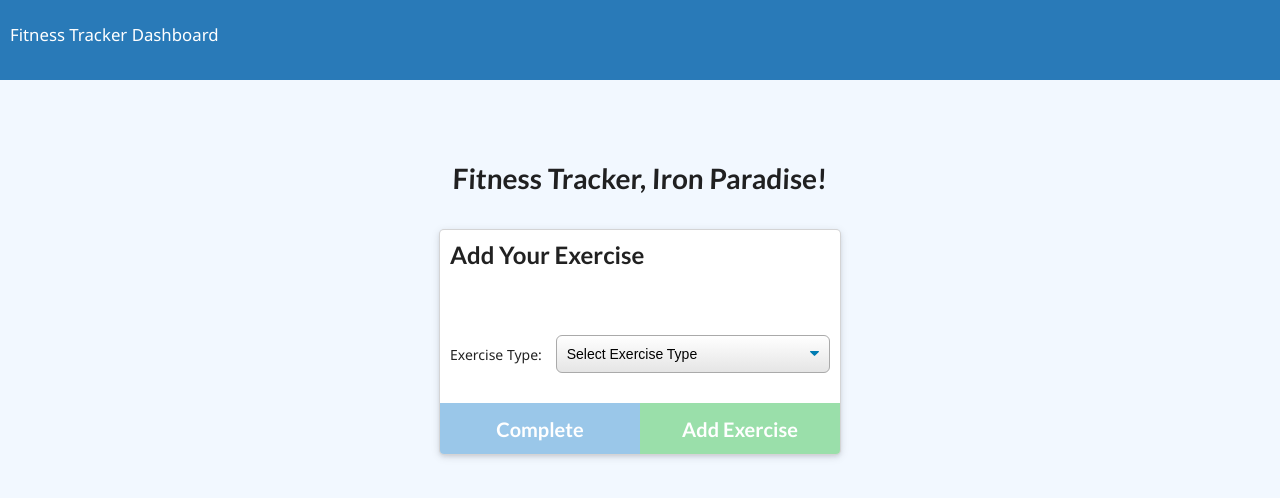
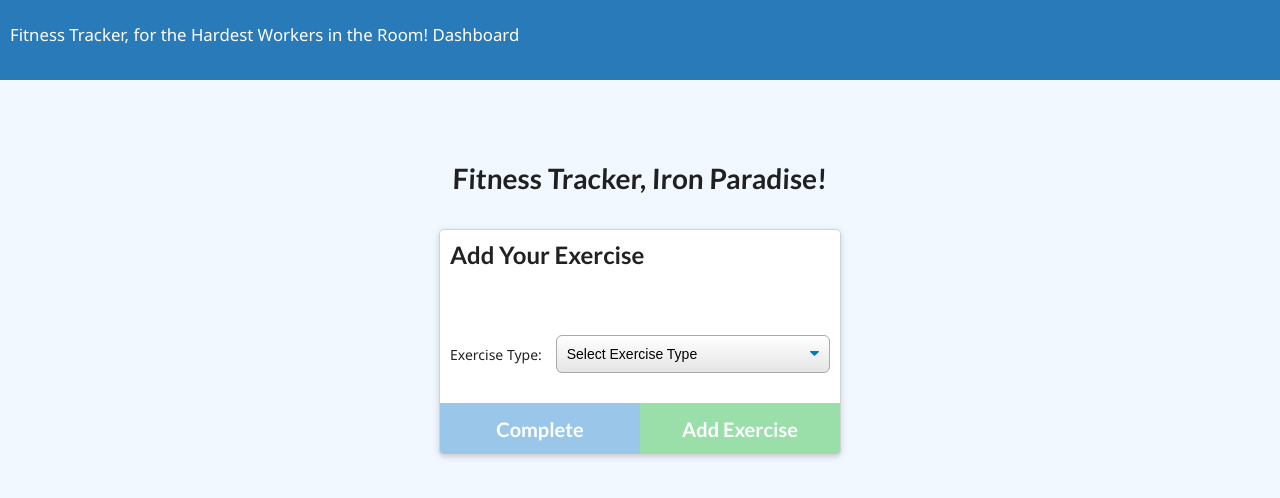
Before and after one commit to LuisContrerasGlz/NoSQL_Workout_Tracker_Mongo, a website: page public/exercise.html in a window 1280 px wide. Drawn offline with nearby package versions, Linux system fonts and the light colour scheme; no server answers.

```diff
--- a/public/exercise.html
+++ b/public/exercise.html
@@ -12,7 +12,7 @@
 
 <body>
   <nav>
-    <a href="/">Fitness Tracker</a>
+    <a href="/">Fitness Tracker, for the Hardest Workers in the Room!</a>
     <a href="/stats">Dashboard</a>
   </nav>
   <div class="wrapper">
```
Also changed, not shown: README.md (added).
